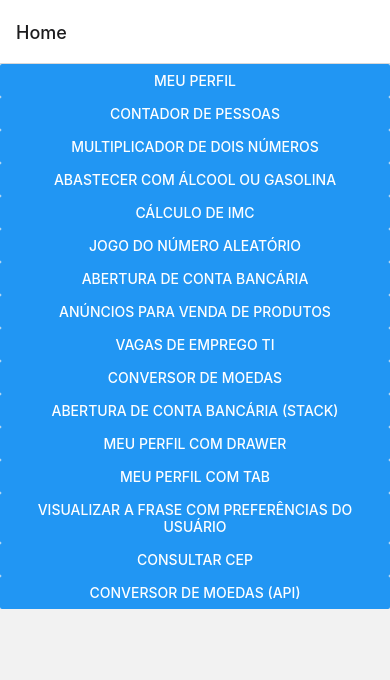
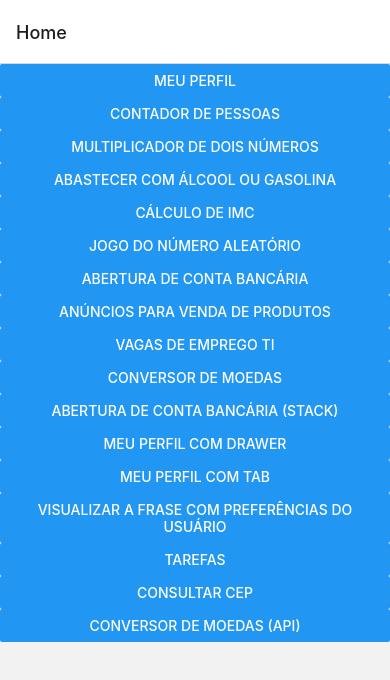
Before and after one commit to hotel-eme/tp-web, a React Native app: screen / in a window 390 px wide. Shown: the top 680 px of the page. Built offline with nearby package versions, Linux system fonts and the light colour scheme.

Commit message:
Inclui tela de tarefas

```diff
--- a/App.js
+++ b/App.js
@@ -16,6 +16,7 @@ import { AberturaContaBancariaStack } from "./src/screens/11.AberturaContaBancar
 import { MeuPerfilScreenDrawer } from "./src/screens/12.MeuPerfilDrawer";
 import { MeuPerfilTab } from "./src/screens/13.MeuPerfilTab";
 import { VisualizacaoFraseScreen } from "./src/screens/14.VisualizacaoFrase";
+import { TarefasScreen } from "./src/screens/15.Tarefas";
 import { MeuCepScreen } from "./src/screens/17.ConsultaCep";
 import { ConversorMoedasApiScreen } from "./src/screens/19.ConversorMoedasApi"
 
@@ -38,6 +39,7 @@ function HomeScreen(props) {
       <Button title="Meu Perfil com Drawer" onPress={function () { props.navigation.navigate('Meu Perfil com Drawer') }} />
       <Button title="Meu Perfil com Tab" onPress={function () { props.navigation.navigate('Meu Perfil Tab') }} />
       <Button title="Visualizar a frase com preferências do usuário" onPress={function () { props.navigation.navigate('Frase')}} />
+      <Button title="Tarefas" onPress={function () { props.navigation.navigate('Tarefas') }} />
       <Button title="Consultar CEP" onPress={function () { props.navigation.navigate('Consultar CEP') }} />
       <Button title="Conversor de Moedas (API)" onPress={function () { props.navigation.navigate("Conversor de Moedas (API)")}} />
     </View>
@@ -63,6 +65,7 @@ export default function App() {
         <Stack.Screen name="Meu Perfil com Drawer" component={MeuPerfilScreenDrawer} />
         <Stack.Screen name="Meu Perfil Tab" component={MeuPerfilTab} />
         <Stack.Screen name="Frase" component={VisualizacaoFraseScreen} />
+        <Stack.Screen name="Tarefas" component={TarefasScreen} />
         <Stack.Screen name="Consultar CEP" component={MeuCepScreen} />
         <Stack.Screen name="Conversor de Moedas (API)" component={ConversorMoedasApiScreen} />
       </Stack.Navigator>
--- /dev/null
+++ b/src/screens/15.Tarefas.js
@@ -0,0 +1,8 @@
+import React from "react"
+import { View } from "react-native"
+
+export function TarefasScreen() {
+  return (
+    <View></View>
+  );
+}
```
